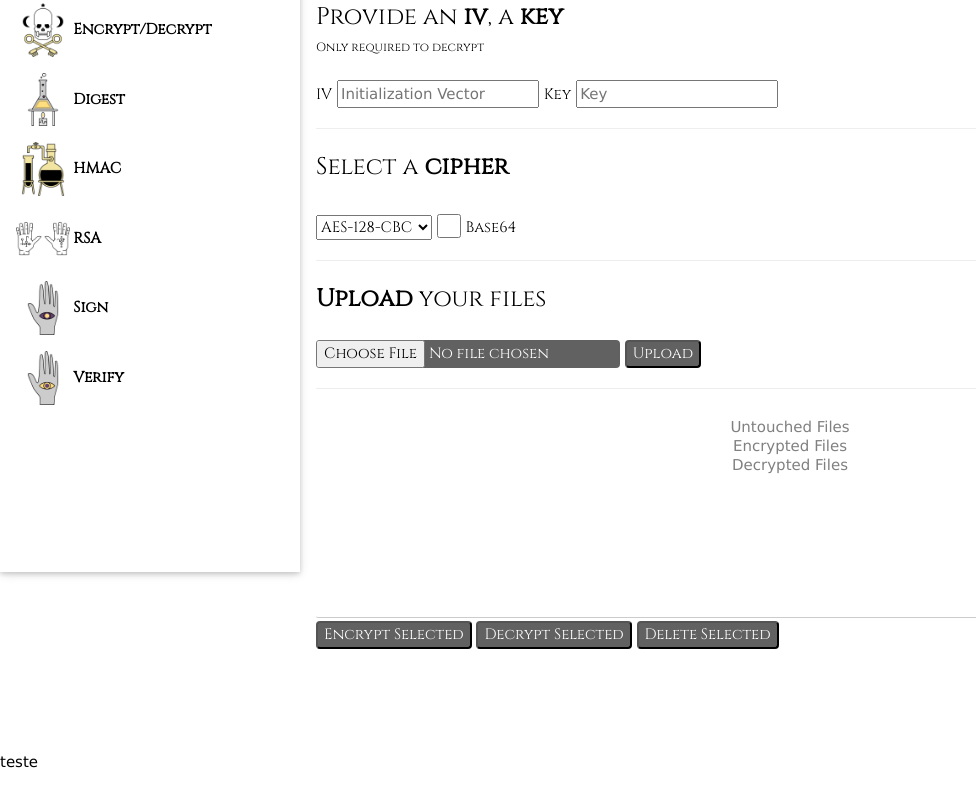
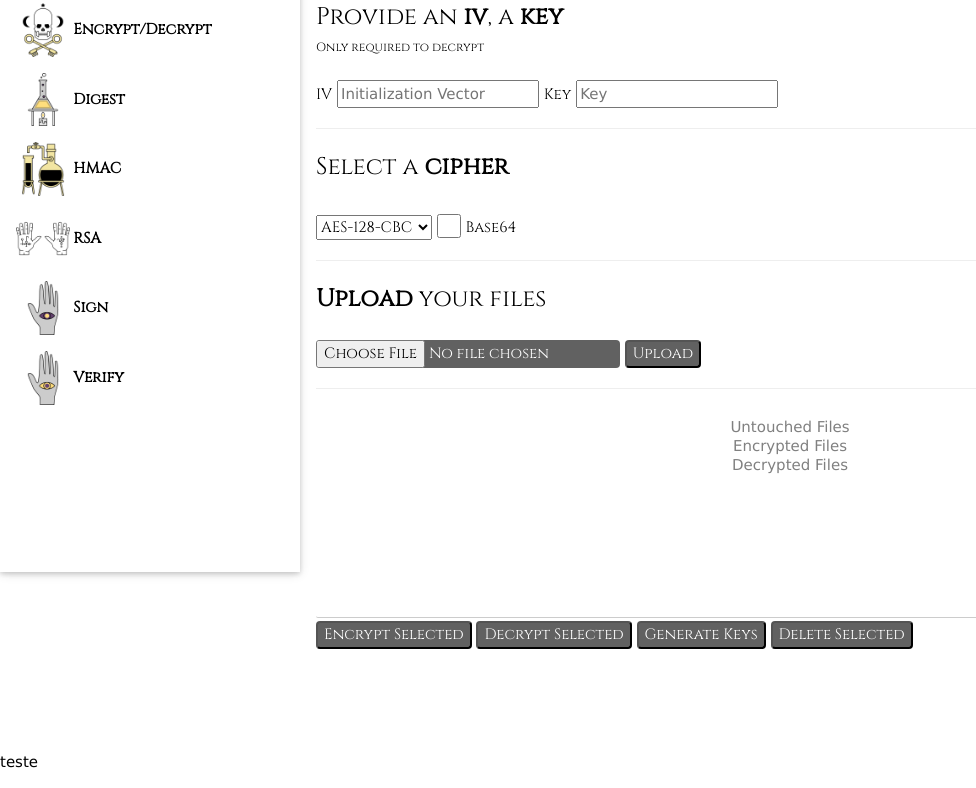
Before and after one commit to hoakbuilds/kryptomancer, a Python web app: template templates/file_crypter.html in a window 1280 px wide. Shown: the part 228-1016 px from the top of the page, without its empty margins (0-976 px from the left). Run offline with Jinja, Linux system fonts and the light colour scheme; the template is opened without the code that fills it, so the values that code supplies are empty.

Commit message:
Fixing typos.

```diff
--- a/templates/file_crypter.html
+++ b/templates/file_crypter.html
@@ -110,7 +110,7 @@
 
         <input class="w3-dark-grey w3-round w3-cinzel" formaction="/encrypt_file/" type="submit" value="Encrypt Selected">
         <input class="w3-dark-grey w3-round w3-cinzel" formaction="/decrypt_file/" type="submit" value="Decrypt Selected">
-        <!-- <input class="w3-dark-grey w3-round w3-cinzel" formaction="/crypter/generate_keys_from_selected_files" type="submit" value="Generate Keys" onclick="show_table()"> -->
+        <input class="w3-dark-grey w3-round w3-cinzel" formaction="/crypter/_from_selected_files" type="submit" value="Generate Keys" onclick="show_table()">
         <input class="w3-dark-grey w3-round w3-cinzel" formaction="/delete_file/" type="submit" value="Delete Selected">
         <br>
         <br>
--- a/templates/sign.html
+++ b/templates/sign.html
@@ -14,7 +14,6 @@
                                 <li><b>Select the resume algorithm for your signature;</b></li>
                                 <li><b>Select your file to sign;</b></li>
                                 <li><b>Select your secret key;</b></li>
-                                <li><b>Select the file to sign;</b></li>
                                 <li><b>Click on sign file;</b></li>
                             </ul>
                             Digital signatures are the best way to deploy a unique signature to your files, directly linking them only to the properties of your secret key.
```
